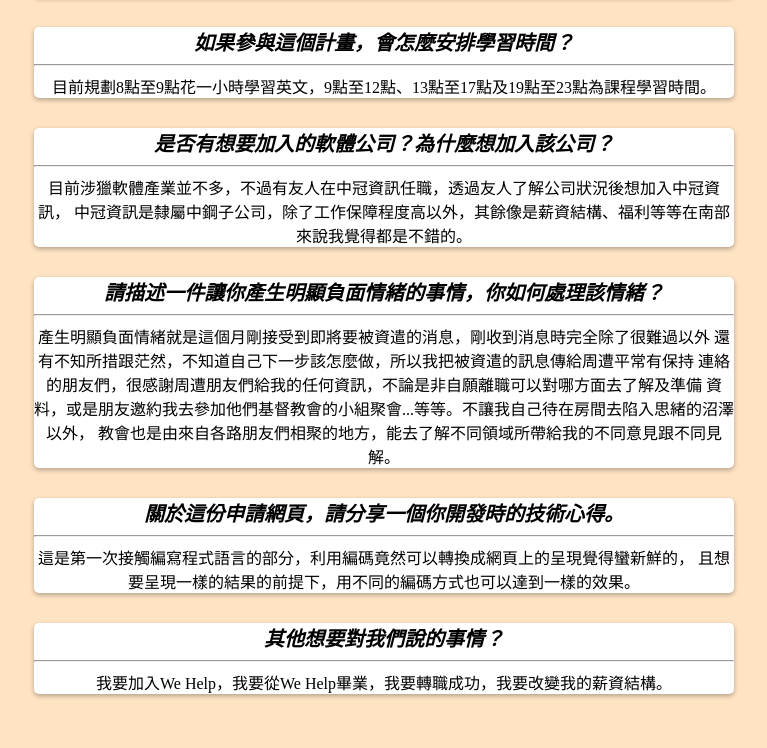
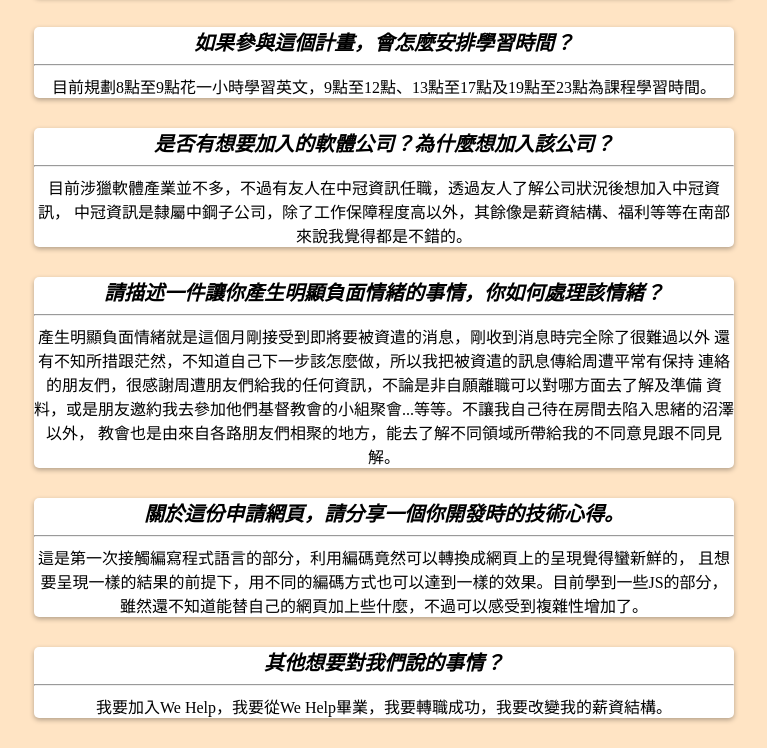
Before and after one commit to Chang-Hung/application, a plain HTML site: page index.html in a window 1280 px wide. Shown: the part 473-1221 px from the top of the page, without its empty margins (256-1023 px from the left). Before the commit the page ends 1197 px from the top, so only its background shows below. Drawn offline with Linux system fonts and the light colour scheme.

Commit message:
Update index.html

```diff
--- a/index.html
+++ b/index.html
@@ -54,7 +54,7 @@
             <div class="paragrath">關於這份申請網頁，請分享一個你開發時的技術心得。</div>
             <hr />
             <div>這是第一次接觸編寫程式語言的部分，利用編碼竟然可以轉換成網頁上的呈現覺得蠻新鮮的，
-                且想要呈現一樣的結果的前提下，用不同的編碼方式也可以達到一樣的效果。</div>
+                且想要呈現一樣的結果的前提下，用不同的編碼方式也可以達到一樣的效果。目前學到一些JS的部分，雖然還不知道能替自己的網頁加上些什麼，不過可以感受到複雜性增加了。</div>
         </div>
         <div class="main">
             <div class="paragrath">其他想要對我們說的事情？</div>
```
